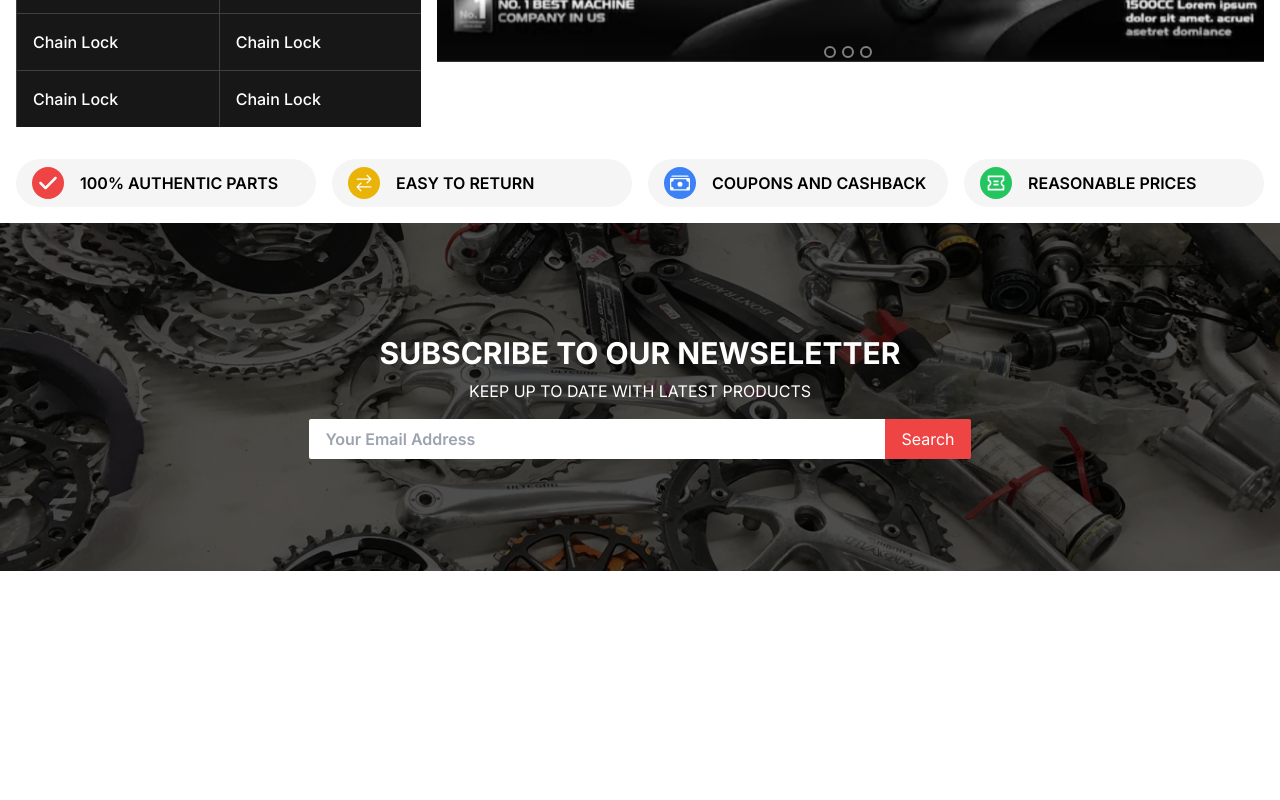
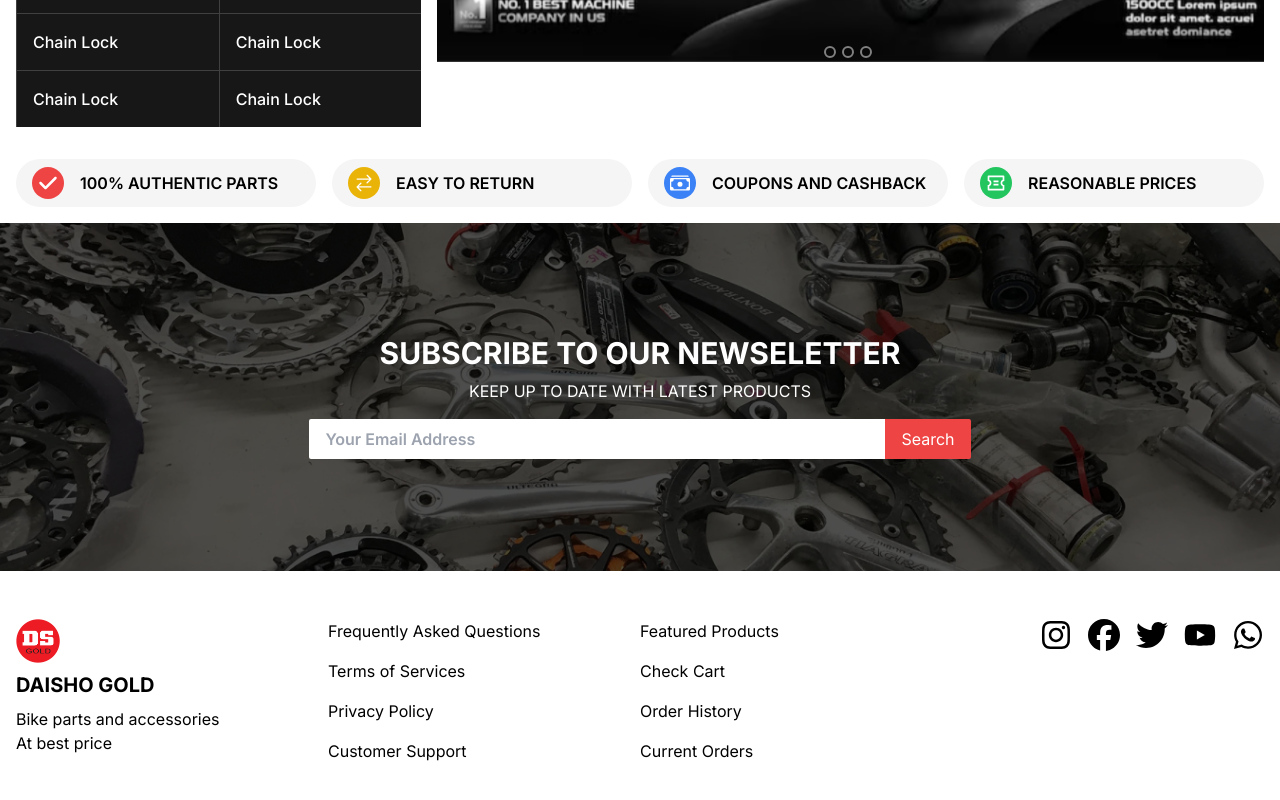
Before and after one commit to m-ans-ishfaq/daisho-gold, a Next.js app: page / in a window 1280 px wide. Shown: the part 368-1168 px from the top of the page. Before the commit the page ends 939 px from the top, so only its background shows below. Built offline with nearby package versions, Linux system fonts and the light colour scheme.

Commit message:
Completed Footer

```diff
--- /dev/null
+++ b/app/components/footer.tsx
@@ -0,0 +1,108 @@
+import Image from "next/image";
+import Link from "next/link";
+import { DaishoGoldLogo } from "../assets";
+import { FaInstagram, FaWhatsapp } from "react-icons/fa";
+import { FaYoutube } from "react-icons/fa";
+import { FaFacebook, FaTwitter } from "react-icons/fa6";
+
+const footerLinks = [
+    [
+        {
+            label: "Frequently Asked Questions",
+            slug: "/faqs"
+        },
+        {
+            label: "Terms of Services",
+            slug: "/terms-of-services"
+        },
+        {
+            label: "Privacy Policy",
+            slug: "/privacy-policy"
+        },
+        {
+            label: "Customer Support",
+            slug: "/help"
+        },
+    ],
+    [
+        {
+            label: "Featured Products",
+            slug: "#"
+        },
+        {
+            label: "Check Cart",
+            slug: "/cart"
+        },
+        {
+            label: "Order History",
+            slug: "/order-history"
+        },
+        {
+            label: "Current Orders",
+            slug: "/current-orders"
+        }
+    ]
+];
+
+const socialLinks = [
+    {
+        Icon: FaInstagram,
+        href: "#"
+    },
+    {
+        Icon: FaFacebook,
+        href: "#"
+    },
+    {
+        Icon: FaTwitter,
+        href: "#"
+    },
+    {
+        Icon: FaYoutube,
+        href: "#"
+    },
+    {
+        Icon: FaWhatsapp,
+        href: "#"
+    }
+];
+
+export function Footer()
+{
+    return (
+        <footer className="p-4 py-12 flex justify-center">
+            <div className="container grid grid-cols-4">
+                <div className="flex flex-col gap-2">
+                    {/* Logo */}
+                    <Link href="/" className="flex flex-col gap-2 cursor-pointer">
+                        <Image src={DaishoGoldLogo} alt="Daisho Gold Logo" className="w-[44px] object-contain" />
+                        <span className="font-bold text-xl">
+                            DAISHO GOLD
+                        </span>
+                    </Link>
+                    <p>
+                        Bike parts and accessories<br/>
+                        At best price
+                    </p>
+                </div>
+                {footerLinks.map((list,i) => (
+                    <div key={i} className="flex flex-col gap-4">
+                        {list.map(({label, slug}, j) => (
+                            <Link key={j} href={slug} className="hover:text-red-500 hover:underline">
+                                {label}
+                            </Link>
+                        ))}
+                    </div>
+                ))}
+                {/* Social Links */}
+                <div className="ml-auto flex gap-4">
+                    {socialLinks.map(({Icon, href}, i) => (
+                        <Link href={href} className="hover:text-red-500">
+                            <Icon size={32} />
+                        </Link>
+                    ))}
+                </div>
+            </div>
+        </footer>
+    )
+}
--- a/app/layout.tsx
+++ b/app/layout.tsx
@@ -2,6 +2,7 @@ import type { Metadata } from "next";
 import { Inter } from "next/font/google";
 import "./globals.css";
 import { Header } from "./components/header";
+import { Footer } from "./components/footer";
 
 const inter = Inter({ subsets: ["latin"] });
 
@@ -20,6 +21,7 @@ export default function RootLayout({
       <body className={inter.className}>
         <Header />
         {children}
+        <Footer />
       </body>
     </html>
   );
```
